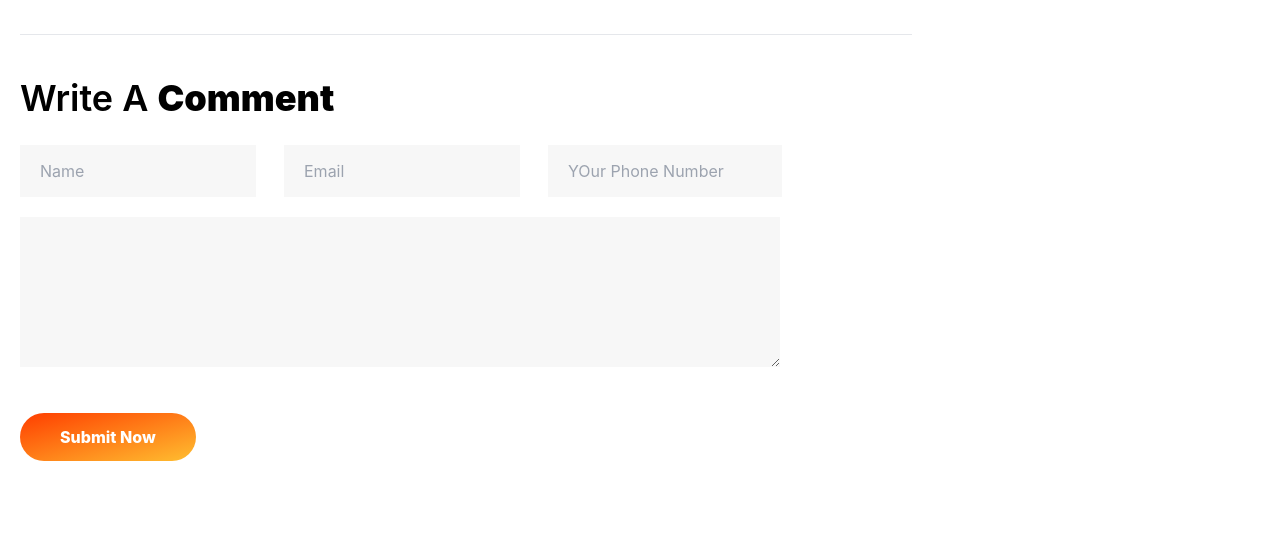
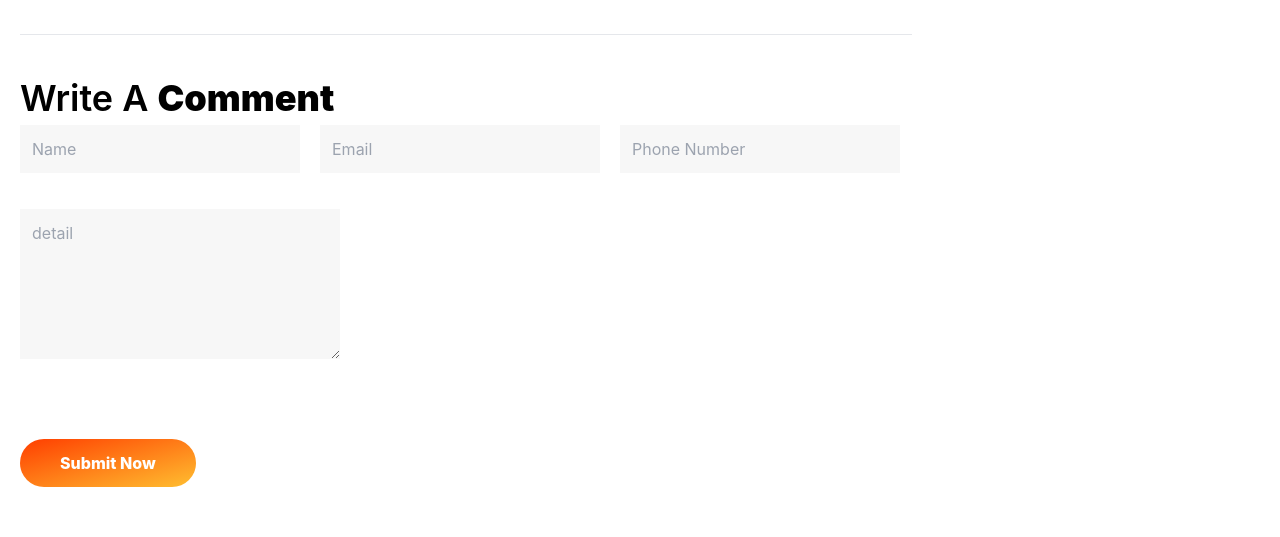
Before and after one commit to team-binarybrains/eventy-clientsite, a React (Create React App) app: page /blogs-details in a window 1280 px wide. Shown: the part 2072-2609 px from the top of the page. Built offline with nearby package versions, Linux system fonts and the light colour scheme; no server answers; a web font is replaced by a local one.

Commit message:
ui wirte a coment

```diff
--- a/src/Components/Home/Blog/WriteAComment/WriteAComment.js
+++ b/src/Components/Home/Blog/WriteAComment/WriteAComment.js
@@ -1,18 +1,192 @@
 import React from 'react';
+import { useAuthState } from "react-firebase-hooks/auth";
+import { useForm } from "react-hook-form";
+import { toast } from "react-toastify";
+import auth from "../../../../Firebase/firebase.init";
+const WriteAComment = () => {
+    const {
+        register,
+        formState: { errors },
+        handleSubmit,
+        reset,
+      } = useForm();
 
-const WriteAComment = () => {
+      const [user] = useAuthState(auth);
+
+      const handleAddReview = (data) => {
+        const inputReview = {
+
+          name:data?.name,
+          phoneNumber:data?.phoneNumber,
+          review: data.review,
+        };
+
+        fetch("https://enigmatic-dawn-06088.herokuapp.com/review", {
+          method: "POST",
+          headers: {
+            "content-type": "application/json",
+            // authorization: Bearer ${localStorage.getItem('accessToken')}
+          },
+          body: JSON.stringify(inputReview),
+        })
+          .then((res) => res.json())
+          .then((addedReview) => {
+            console.log(addedReview);
+            if (addedReview.insertedId) {
+              toast.success("Your review added successfully");
+              reset();
+            } else {
+              toast.error("Faild to add your review. Please try again.");
+            }
+          });
+      };
+
     return (
         <div>
             <h1 className="text-[36px]">Write A <strong>Comment</strong></h1>
             <div>
-               <form >
-                <div className=" md:flex gap-7 ">
-                <input type="text" placeholder="Name" className="md:w-[236px]  w-full h-[52px] px-5  py-4 outline-amber-300 block mt-5  bg-[#f7f7f7]"/>
-                <input type="email" placeholder="Email" className="md:w-[236px] w-full h-[52px] px-5 py-4 outline-amber-300 block mt-5  bg-[#f7f7f7]"/>
-                <input type="text" placeholder="YOur Phone Number" className="md:w-[234px] w-full h-[52px] px-5 py-4 outline-amber-300 block mt-5  bg-[#f7f7f7]"/>
+               <form onSubmit={handleSubmit(handleAddReview)}>
+                <div className=" md:flex gap-5 ">
+
+
+                <div className="form-control w-full md:w-[280px] lg:w-[280px] max-w-xs">
+                  <input
+                    type="text"
+                    placeholder="Name"
+                    name="name"
+                    className="  w-full max-w-xs bg-[#f7f7f7] py-3 px-3 outline-amber-300"
+                    {...register("name", {
+                      required: {
+                        value: true,
+                        message: "name is required",
+                      },
+                      pattern: {
+                        value: /[0-9]/,
+                        message: "your name is required",
+                      },
+                    })}
+                  />
+                  <label className="label">
+                    {errors.name?.type === "required" && (
+                      <span className="label-text-alt text-red-500">
+                        {errors.name.message}
+                      </span>
+                    )}
+                    {errors.phoneNumber?.type === "pattern" && (
+                      <span className="label-text-alt text-red-500">
+                        {errors.name.message}
+                      </span>
+                    )}
+                  </label>
+                </div>
+
+
+
+                <div className="form-control w-full md:w-[280px] lg:w-[280px] max-w-xs">
+                  <input
+                    type="email"
+                    placeholder="Email"
+                    name="email"
+                    className="  w-full max-w-xs bg-[#f7f7f7] py-3 px-3 outline-amber-300"
+                    {...register("email", {
+                      required: {
+                        value: true,
+                        message: "email is required",
+                      },
+                      pattern: {
+                        value: /[A-Za-z]{3}/,
+                        message: "your email is required",
+                      },
+                    })}
+                  />
+                  <label className="label">
+                    {errors.email?.type === "required" && (
+                      <span className="label-text-alt text-red-500">
+                        {errors.email.message}
+                      </span>
+                    )}
+                    {errors.email?.type === "pattern" && (
+                      <span className="label-text-alt text-red-500">
+                        {errors.email.message}
+                      </span>
+                    )}
+                  </label>
+                </div>
+
+
+
+                <div className="form-control w-full md:w-[280px] lg:w-[280px] max-w-xs">
+                  <input
+                    type="text"
+                    placeholder="Phone Number"
+                    name="phoneNumber"
+                    className="  w-full max-w-xs bg-[#f7f7f7] py-3 px-3 outline-amber-300"
+                    {...register("phoneNumber", {
+                      required: {
+                        value: true,
+                        message: "phoneNumber is required",
+                      },
+                      pattern: {
+                        value: /[0-9]/,
+                        message: "your phoneNumber is required",
+                      },
+                    })}
+                  />
+                  <label className="label">
+                    {errors.phoneNumber?.type === "required" && (
+                      <span className="label-text-alt text-red-500">
+                        {errors.phoneNumber.message}
+                      </span>
+                    )}
+                    {errors.phoneNumber?.type === "pattern" && (
+                      <span className="label-text-alt text-red-500">
+                        {errors.phoneNumber.message}
+                      </span>
+                    )}
+                  </label>
+                </div>
+
+
+
+
+                 {/* <input type="text" placeholder="Name" className="md:w-[280px]  w-full h-[52px] px-5  py-4 outline-amber-300 block mt-5  bg-[#f7f7f7]"/>
+                <input type="email" placeholder="Email" className="md:w-[280px] w-full h-[52px] px-5 py-4 outline-amber-300 block mt-5  bg-[#f7f7f7]"/>
+              <input type="text" placeholder="YOur Phone Number" className="md:w-[234px] w-full h-[52px] px-5 py-4 outline-amber-300 block mt-5  bg-[#f7f7f7]"/> */}
 
                 </div>
-                <textarea className='w-full md:w-[760px] mt-5 h-[150px] outline-amber-300 bg-[#f7f7f7]'></textarea>
+                {/* <textarea className='w-full md:w-[760px] mt-5 h-[150px] outline-amber-300 bg-[#f7f7f7]'></textarea> */}
+
+                <div className="form-control  md:w-[900px] max-w-xs">
+                  <textarea
+                    type="text"
+                    placeholder="detail"
+                    name="detail"
+                    className="  w-full max-w-xs  mt-5 h-[150px] bg-[#f7f7f7] py-3 px-3 outline-amber-300"
+                    {...register("detail", {
+                      required: {
+                        value: true,
+                        message: "detail is required",
+                      },
+                      pattern: {
+                        value: /[0-9]/,
+                        message: "your detail is required",
+                      },
+                    })}
+                  />
+                  <label className="label">
+                    {errors.detail?.type === "required" && (
+                      <span className="label-text-alt text-red-500">
+                        {errors.detail.message}
+                      </span>
+                    )}
+                    {errors.detail?.type === "pattern" && (
+                      <span className="label-text-alt text-red-500">
+                        {errors.detail.message}
+                      </span>
+                    )}
+                  </label>
+                </div>
+
 <br />
                 <button className='custom-btn px-10 py-3 rounded-full text-white font-extrabold mt-10'> Submit Now</button>
                </form>
```
